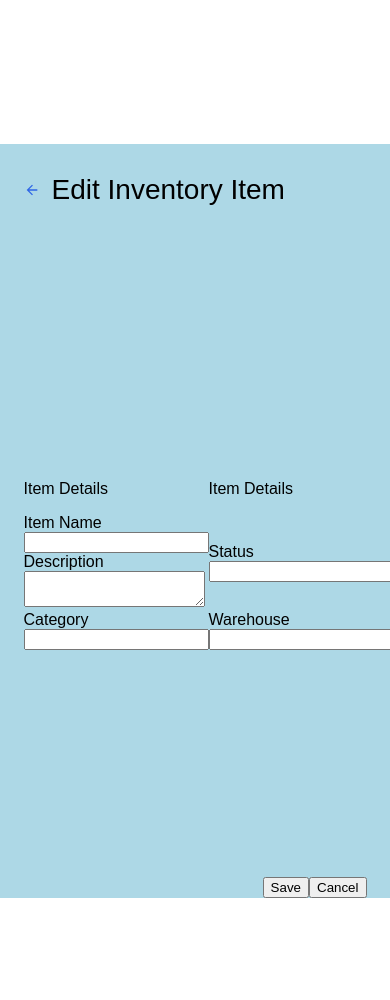
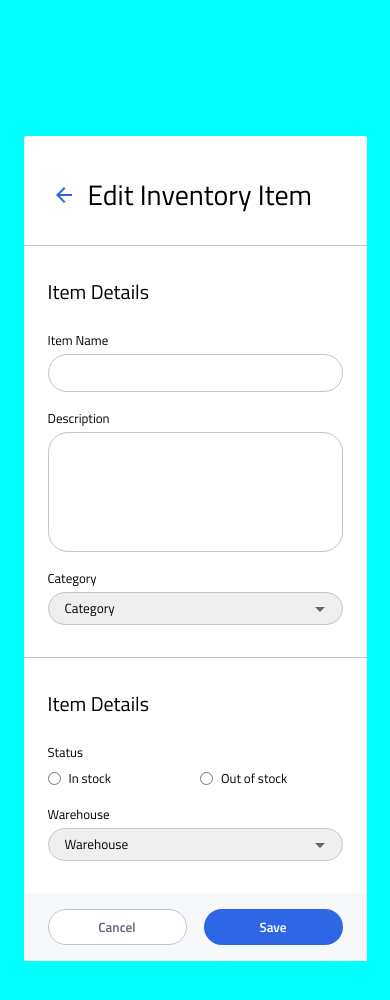
Before and after one commit to jmak119/instock-client, a React (Create React App) app: page / in a window 390 px wide. Shown: the top 1000 px of the page. Before the commit the page ends 906 px from the top, so only its background shows below. Built offline with nearby package versions, Linux system fonts and the light colour scheme.

Commit message:
Style for mobile edit inventory item page

```diff
--- a/src/App.css
+++ b/src/App.css
@@ -1,4 +1,5 @@
 .app {
   display: flex;
   justify-content: center;
+  background-color: aqua;
 }
--- a/src/pages/EditInventoryItem/EditInventoryItem.jsx
+++ b/src/pages/EditInventoryItem/EditInventoryItem.jsx
@@ -15,7 +15,7 @@ function EditInventoryList() {
       </div>
 
       <form className="edit-inventory__form">
-        <div className="edit-inventory__details">
+        <div className="edit-inventory__details edit-inventory__details--border">
           <p className="edit-inventory__details-title">Item Details</p>
           <label className="edit-inventory__label">
             Item Name
@@ -23,28 +23,65 @@ function EditInventoryList() {
           </label>
           <label className="edit-inventory__label">
             Description
-            <textarea className="edit-inventory__input" />
+            <textarea className="edit-inventory__input edit-inventory__input--description" />
           </label>
           <label className="edit-inventory__label">
             Category
-            <input type="text" className="edit-inventory__input" />
+            <select
+              type="text"
+              name="category"
+              className="edit-inventory__input"
+            >
+              <option value="choose">Category</option>
+            </select>
           </label>
         </div>
         <div className="edit-inventory__details">
           <p className="edit-inventory__details-title">Item Details</p>
           <label className="edit-inventory__label">
             Status
-            <input type="text" className="edit-inventory__input" />
+            <div className="edit-inventory__radio-container">
+              <div className="edit-inventory__radio-block">
+                <input
+                  type="radio"
+                  name="status"
+                  value="instock"
+                  className="edit-inventory__radio"
+                />
+                <label for="instock" className="edit-inventory__instock-label">
+                  In stock
+                </label>
+              </div>
+              <div className="edit-inventory__radio-block">
+                <input
+                  type="radio"
+                  name="status"
+                  value="outstock"
+                  className="edit-inventory__radio"
+                />
+                <label for="outstock">Out of stock</label>
+              </div>
+            </div>
           </label>
           <label className="edit-inventory__label">
             Warehouse
-            <input type="text" className="edit-inventory__input" />
+            <select
+              type="text"
+              name="warehouse"
+              className="edit-inventory__input"
+            >
+              <option value="choose">Warehouse</option>
+            </select>
           </label>
         </div>
       </form>
       <div className="edit-inventory__footer">
-        <button className="edit-inventory__save">Save</button>
-        <button className="edit-inventory__cancel">Cancel</button>
+        <button className="edit-inventory__button edit-inventory__button--cancel">
+          Cancel
+        </button>
+        <button className="edit-inventory__button edit-inventory__button--save">
+          Save
+        </button>
       </div>
     </div>
   );
--- a/src/pages/EditInventoryItem/EditInventoryItem.scss
+++ b/src/pages/EditInventoryItem/EditInventoryItem.scss
@@ -1,14 +1,20 @@
+@use "../../styles/partials/global" as *;
+@use "../../styles/partials/fonts" as *;
+@use "../../styles/partials/mixins" as *;
+@use "../../styles/partials/variables" as *;
+
 .edit-inventory {
-  background-color: lightblue;
+  background-color: $white;
   border-radius: 3px;
-  font-family: sans-serif;
-  padding: 0 28px;
+  display: flex;
+  flex-direction: column;
+  justify-content: space-between;
 
-  height: 754px;
   width: 343px;
   margin-top: 136px;
+  margin-bottom: 96px;
 
-  /* @include tablet {
+  @include tablet {
     height: 606px;
     width: 704px;
     margin-top: 92px;
@@ -18,41 +24,116 @@
     height: 606px;
     width: 1020px;
     margin-top: 92px;
-  } */
-
-  display: flex;
-  flex-direction: column;
-  justify-content: space-between;
+  }
 
   &__header {
     display: flex;
     align-items: center;
+    padding: 32px 28px 24px 28px;
+    border-bottom: 1px solid $cloud;
   }
 
   &__back-arrow {
-    height: 16px;
-    width: 16px;
+    height: 24px;
+    width: 24px;
     margin-right: 12px;
   }
 
   &__title {
     font-size: 28px;
-    line-height: 36px;
+    line-height: 53px;
   }
 
   &__form {
-    display: flex;
-    justify-content: space-between;
+    flex: 1;
   }
 
   &__details {
+    padding: 16px 24px;
     display: flex;
     flex-direction: column;
     justify-content: space-between;
+    &--border {
+      border-bottom: 1px solid $cloud;
+    }
+  }
+
+  &__details-title {
+    margin: 16px 0 24px 0;
+    font-size: 20px;
+    line-height: 28px;
+  }
+
+  &__label {
+    display: flex;
+    flex-direction: column;
+    font-size: 13px;
+    line-height: 20px;
+  }
+
+  &__input {
+    padding: 8px 16px;
+    margin-top: 4px;
+    margin-bottom: 16px;
+    border-radius: 20px;
+    border: 1px solid $cloud;
+    &--description {
+      height: 120px;
+      resize: none;
+    }
+  }
+
+  select {
+    /* Removes the old arrow */
+    appearance: none;
+    -webkit-appearance: none;
+    -moz-appearance: none;
+    /* Use the arrow from assets*/
+    background-image: url("../../assets/icons/arrow_drop_down-24px.svg");
+    background-repeat: no-repeat;
+    background-position: calc(100% - 10px) center;
+  }
+
+  &__radio-container {
+    display: flex;
+    margin-top: 6px;
+    margin-bottom: 16px;
+  }
+
+  &__radio-block {
+    display: flex;
+    align-items: center;
+  }
+
+  &__radio {
+    margin-right: 8px;
+  }
+
+  &__instock-label {
+    margin-right: 89px;
+  }
+
+  &__button {
+    width: 139px;
+    height: 36px;
+    border-radius: 20px;
+    border: none;
+    font-weight: 600;
+    &--cancel {
+      background-color: $white;
+      color: $slate;
+      border: 1px solid $cloud;
+    }
+    &--save {
+      background-color: $instock-indigo;
+      color: $white;
+    }
   }
 
   &__footer {
+    padding: 16px 24px;
     display: flex;
-    justify-content: flex-end;
+    justify-content: space-between;
+    background-color: $light-grey;
   }
 }
```
